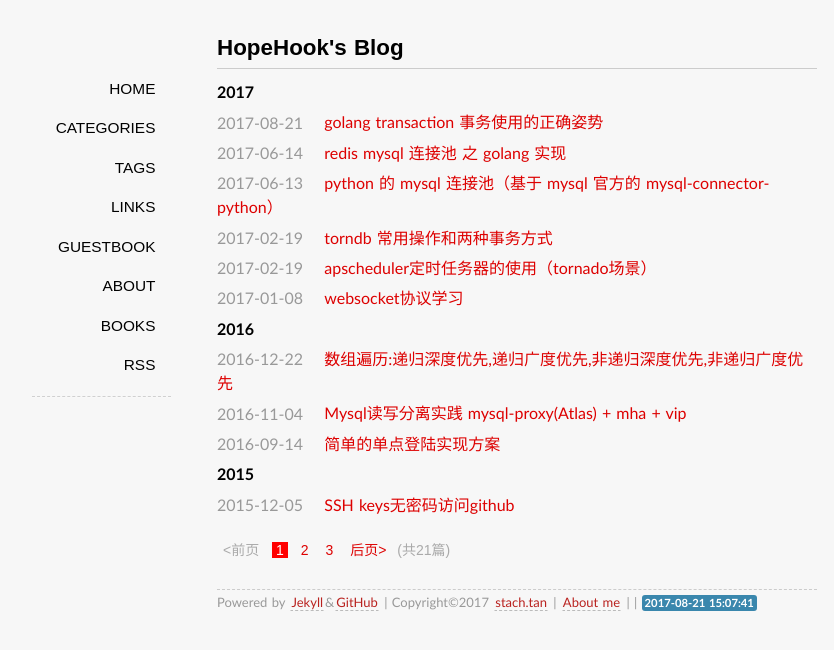
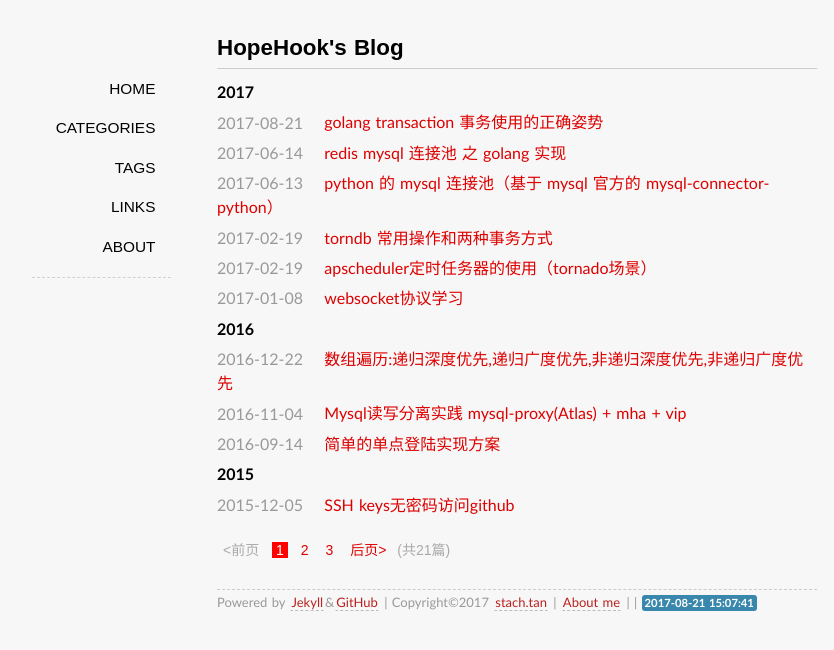
Before and after one commit to hopehook/HopeHook.com, a Jekyll site: the page built from index.html, in a window 1280 px wide. Shown: the top 650 px of the page, without its empty margins (123-957 px from the left). Built offline with Jekyll 4.4.1, drawn with Linux system fonts in a browser that asks for light colours; some web fonts are replaced; the list of posts is cut into pages by our own code; comment, search, counter and statistics services are not loaded.

Commit message:
Update default.html

```diff
--- a/_layouts/default.html
+++ b/_layouts/default.html
@@ -28,10 +28,9 @@
           <span><a title="文章分类" class="" href="/categories/">CATEGORIES</a></span>
           <span><a title="标签索引" class="" href="/tags/">TAGS</a></span>
           <span><a title="友情链接" class="" href="/links/">LINKS</a></span>
-          <span><a title="留言版" class="" href="/guestbook/">GUESTBOOK</a></span>
           <span><a title="关于作者" class="" href="/about/">ABOUT</a></span>
-  	      <span><a title="私人图书馆" class="" href="/books/" target="_blank">BOOKS</a></span>
-          <span><a title="RSS订阅" class="" href="/feed/" target="_blank">RSS</a></span>
+  	  <!--<span><a title="私人图书馆" class="" href="/books/" target="_blank">BOOKS</a></span>-->
+          <!--<span><a title="RSS订阅" class="" href="/feed/" target="_blank">RSS</a></span>-->
           <hr>
 
 
```
